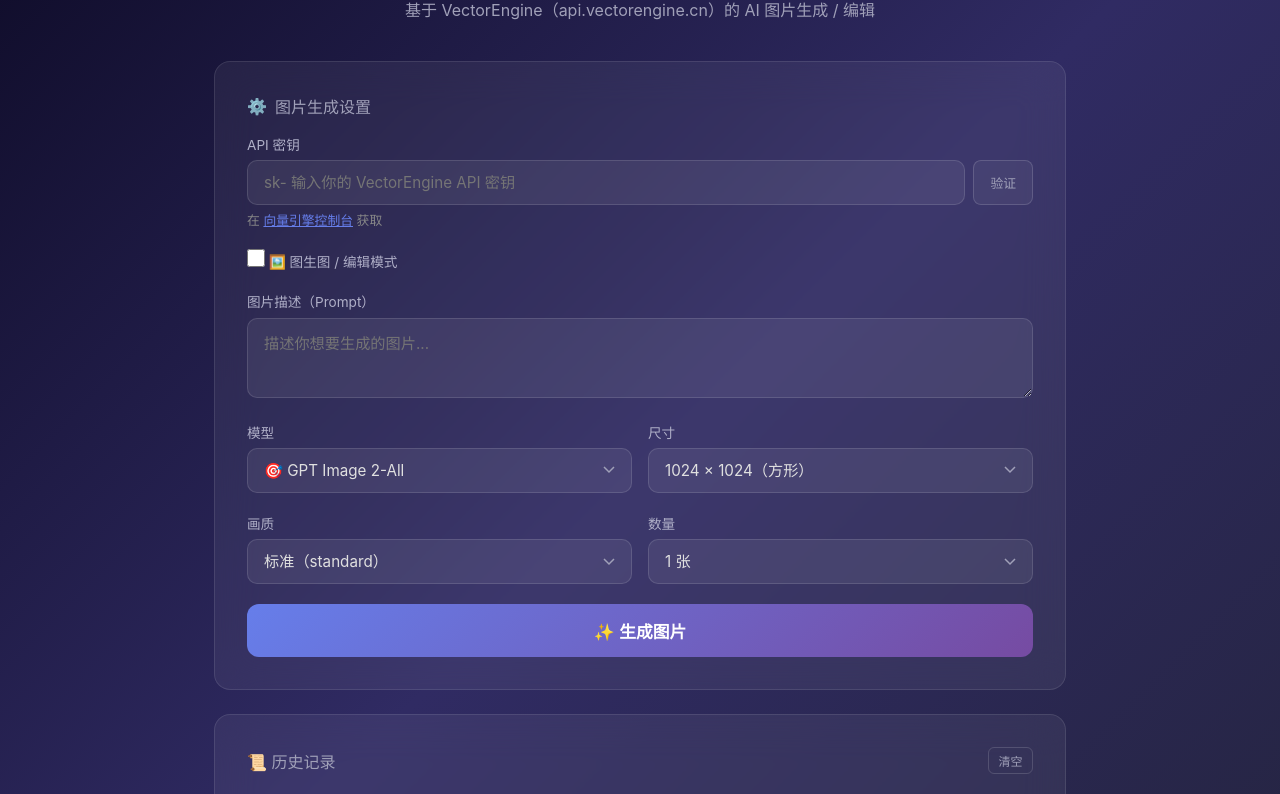
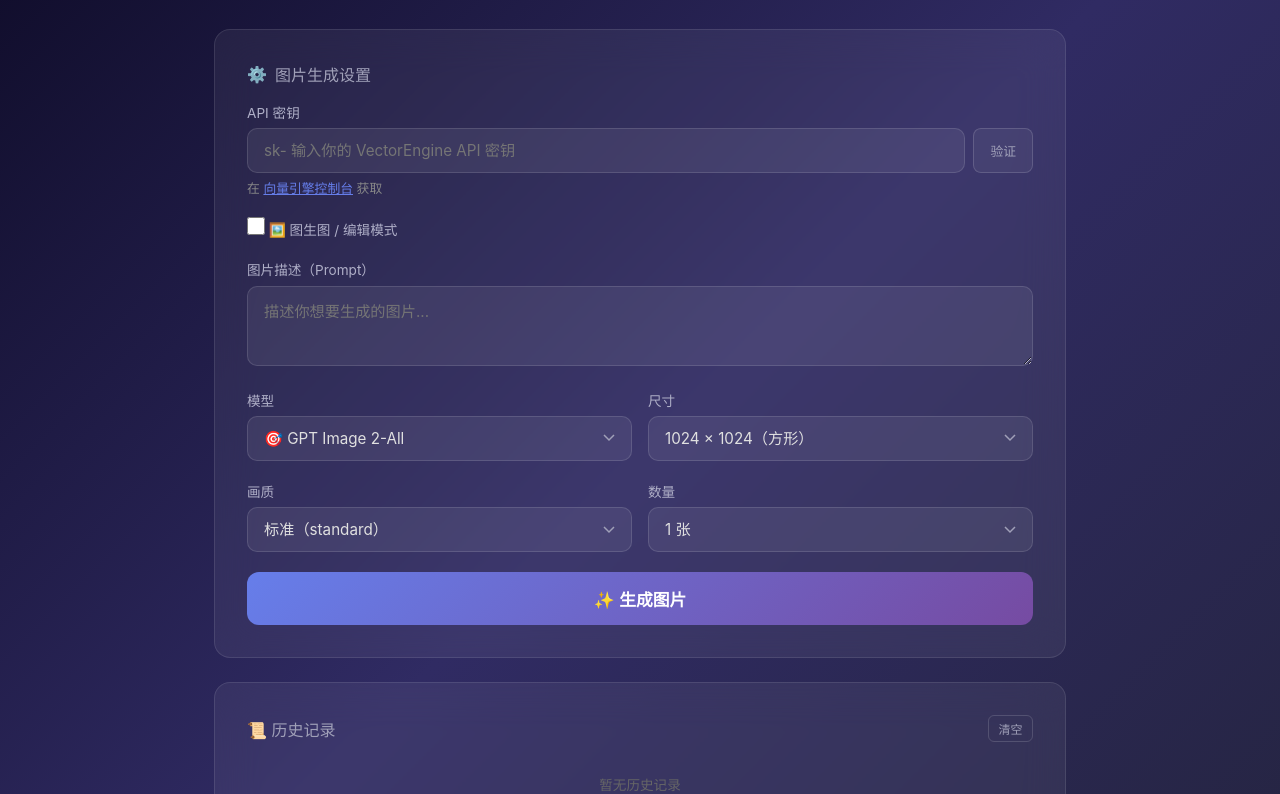
Before and after one commit to csx123-lab/gpt-image-2, a plain HTML site: page index.html in a window 1280 px wide. Shown: the part 86-880 px from the top of the page. Drawn offline with Linux system fonts and the light colour scheme.

Commit message:
remove subtitle

```diff
--- a/index.html
+++ b/index.html
@@ -196,7 +196,6 @@
 <div class="container">
     <header>
         <h1>🎨 GPT Image 2</h1>
-        <p>基于 VectorEngine（api.vectorengine.cn）的 AI 图片生成 / 编辑</p>
     </header>
 
     <!-- Settings -->
```
